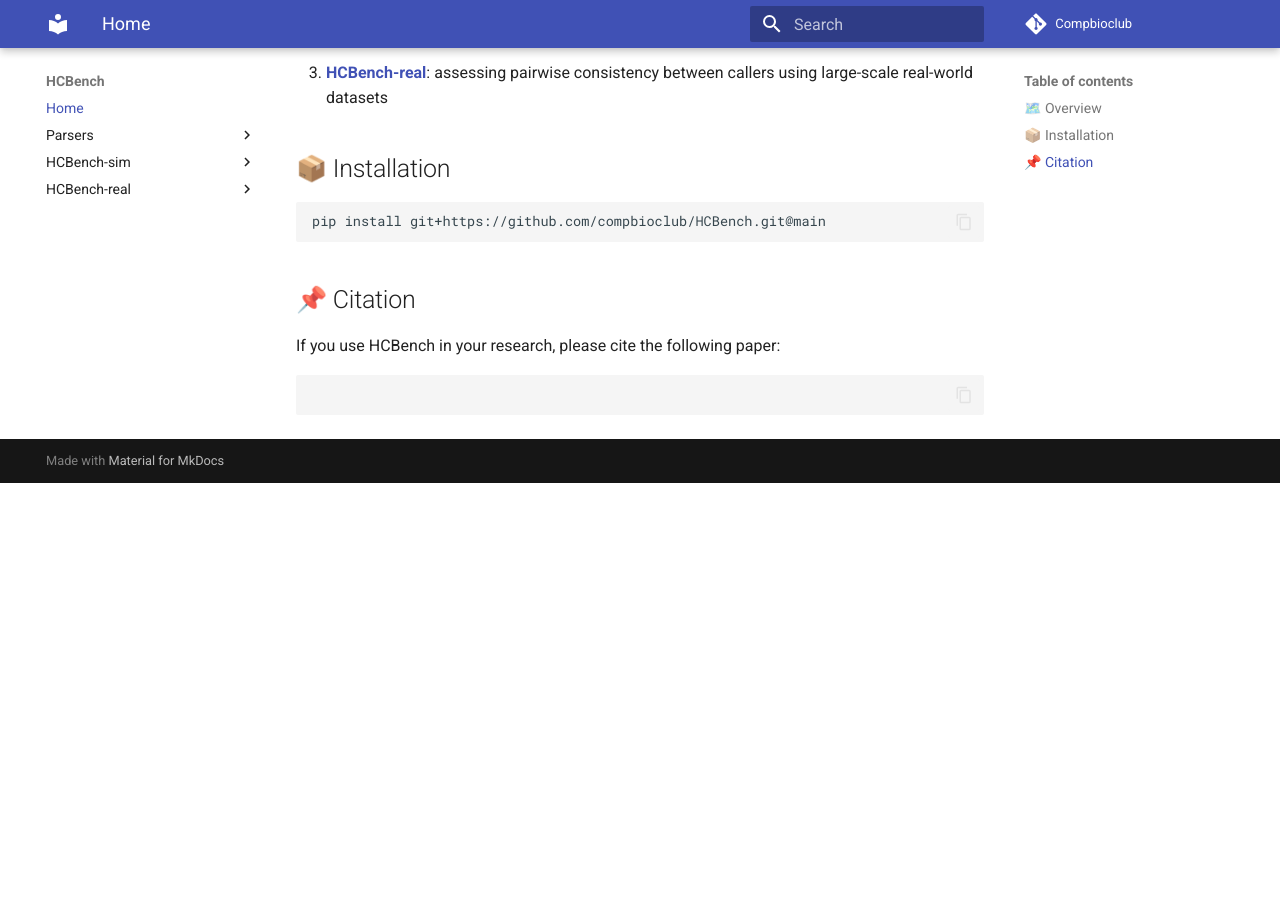
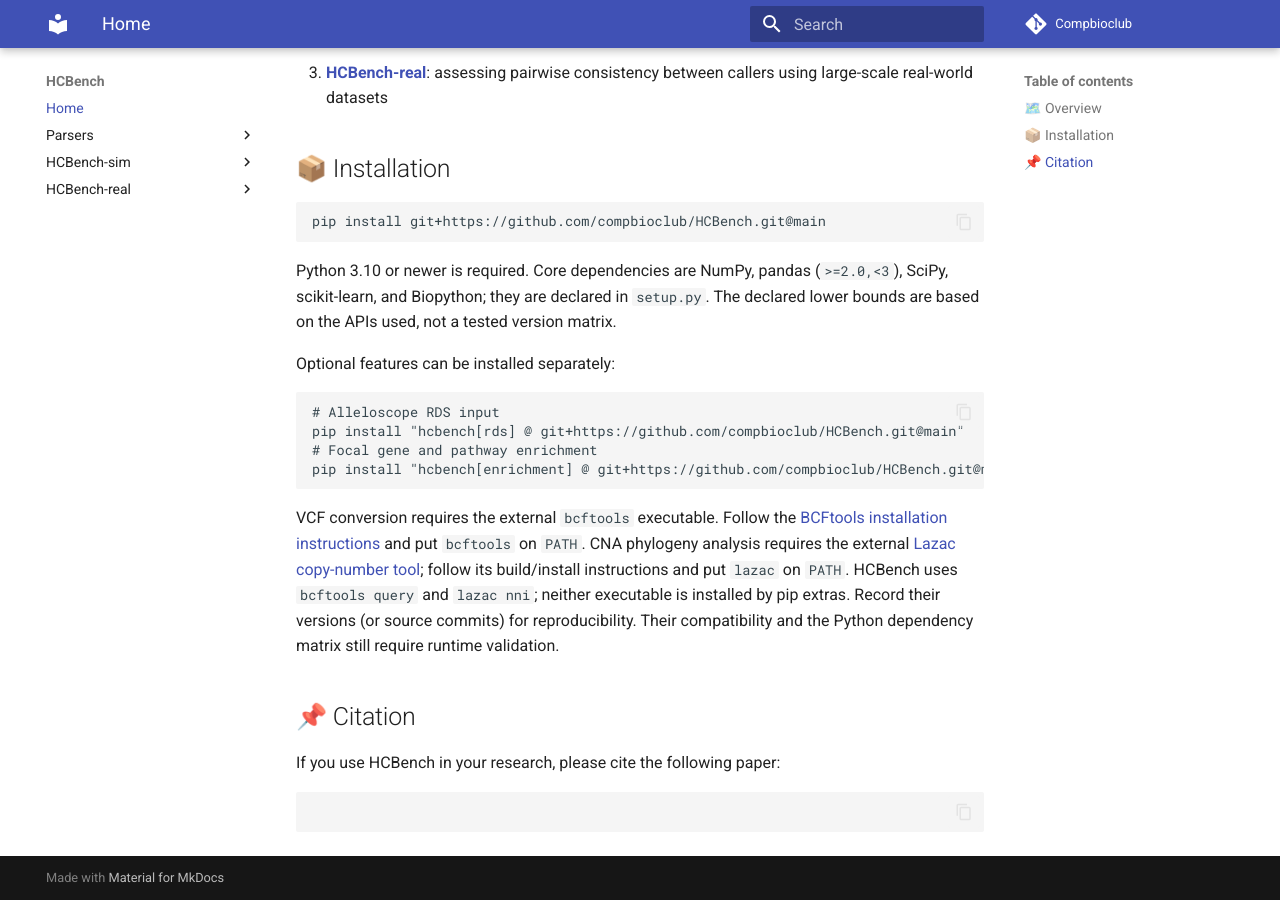
Before and after one commit to compbioclub/HCBench, an MkDocs documentation site: the page built from docs/index.md, in a window 1280 px wide and 900 px high, scrolled down 1220 px. Built offline with MkDocs 1.6.1 and Material for MkDocs 9.7.7, drawn with Linux system fonts in a browser that asks for light colours; before the commit the page ends 1703 px from its top, so only the background shows below that.

Commit message:
fixed bug

````diff
--- a/docs/index.md
+++ b/docs/index.md
@@ -18,6 +18,28 @@ Welcome to the official documentation of HCBench.
 pip install git+https://github.com/compbioclub/HCBench.git@main
 ```
 
+Python 3.10 or newer is required. Core dependencies are NumPy, pandas
+(`>=2.0,<3`), SciPy, scikit-learn, and Biopython; they are declared in `setup.py`.
+The declared lower bounds are based on the APIs used, not a tested version matrix.
+
+Optional features can be installed separately:
+
+```sh
+# Alleloscope RDS input
+pip install "hcbench[rds] @ git+https://github.com/compbioclub/HCBench.git@main"
+# Focal gene and pathway enrichment
+pip install "hcbench[enrichment] @ git+https://github.com/compbioclub/HCBench.git@main"
+```
+
+VCF conversion requires the external `bcftools` executable. Follow the
+[BCFtools installation instructions](https://samtools.github.io/bcftools/howtos/install.html)
+and put `bcftools` on `PATH`. CNA phylogeny analysis requires the external
+[Lazac copy-number tool](https://github.com/raphael-group/lazac-copy-number);
+follow its build/install instructions and put `lazac` on `PATH`. HCBench uses
+`bcftools query` and `lazac nni`; neither executable is installed by pip extras.
+Record their versions (or source commits) for reproducibility. Their compatibility
+and the Python dependency matrix still require runtime validation.
+
 
 
 ## 📌 Citation
````
Also changed, not shown: README.md (+22 -0 lines), setup.py (+12 -1 lines), 2 other files.
